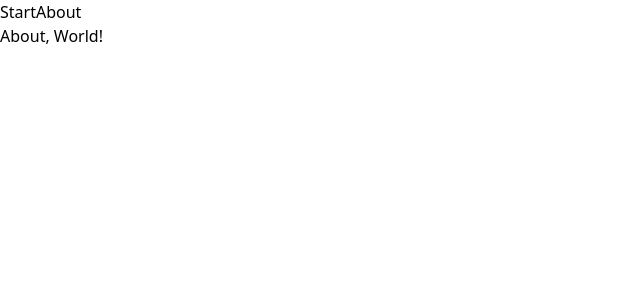
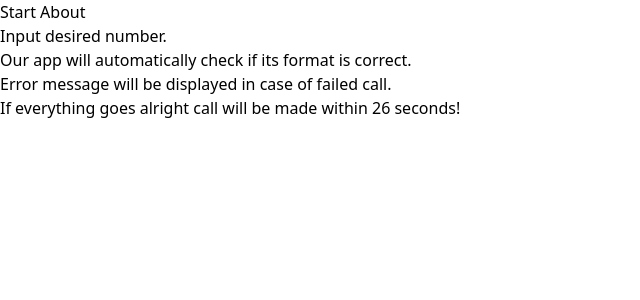
Before and after one commit to jakub-lesniewski/web-apps-workshop, a Vue app in the folder frontend/: page /about in a window 1280 px wide. Shown: the top 300 px of the page, without its empty margins (0-640 px from the left). Built offline with nearby package versions, Linux system fonts and the light colour scheme; no server answers.

Commit message:
added about page

```diff
--- a/frontend/src/components/Navbar.vue
+++ b/frontend/src/components/Navbar.vue
@@ -1,7 +1,21 @@
 <template>
   <nav class="fixed flex w-screen justify-center gap-10 border p-3 text-xl">
-    <router-link to="/">Start</router-link>
-    <router-link to="/about">About</router-link>
+    <router-link
+      :to="{ path: '/' }"
+      :class="{
+        'scale-125 transition-transform duration-300': $route.path === '/',
+      }"
+    >
+      Start
+    </router-link>
+    <router-link
+      :to="{ path: '/about' }"
+      :class="{
+        'scale-125 transition-transform duration-300': $route.path === '/about',
+      }"
+    >
+      About
+    </router-link>
   </nav>
 </template>
 
--- a/frontend/src/views/About.vue
+++ b/frontend/src/views/About.vue
@@ -1,7 +1,10 @@
 <template>
-  <div>
-    <h1>About, World!</h1>
-  </div>
+  <ul class="flex flex-col gap-3 text-lg">
+    <li>Input desired number.</li>
+    <li>Our app will automatically check if its format is correct.</li>
+    <li>Error message will be displayed in case of failed call.</li>
+    <li>If everything goes alright call will be made within 26 seconds!</li>
+  </ul>
 </template>
 
 <script>
--- a/frontend/src/views/Start.vue
+++ b/frontend/src/views/Start.vue
@@ -17,14 +17,14 @@
       Call now!
     </button>
 
-    <ErrorMessage :errorMessage="errorMessage" />
+    <ErrorMessage v-if="errorMessage" :errorMessage="errorMessage" />
   </form>
 </template>
 
 <script>
 import CallHistory from "../components/CallHistory.vue";
 import ErrorMessage from "../components/ErrorMessage.vue";
-import { isPhoneNumber, isRootNumber } from "../utils/helpers";
+import { isPhoneNumber } from "../utils/helpers";
 
 export default {
   components: {
@@ -34,7 +34,7 @@ export default {
   data() {
     return {
       number: "",
-      errorMessage: "stuff",
+      errorMessage: "",
       numbersList: JSON.parse(localStorage.getItem("numbersList")) || [
         "123123123",
       ],
@@ -46,10 +46,6 @@ export default {
 
       if (!isPhoneNumber(this.number)) {
         this.errorMessage = "Incorrect number format!";
-
-        return;
-      } else if (isRootNumber(this.number)) {
-        this.errorMessage = "Cannot call root number";
 
         return;
       } else {
@@ -78,16 +74,9 @@ export default {
       }
     },
     cleanNumbersList() {
-      // Clear the numbersList array
       this.numbersList = [];
-
-      // Clear the local storage
       localStorage.removeItem("numbersList");
     },
-  },
-  cleanNumbersList() {
-    this.numbersList = [];
-    localStorage.removeItem("numbersList");
   },
 
   mounted() {
```
